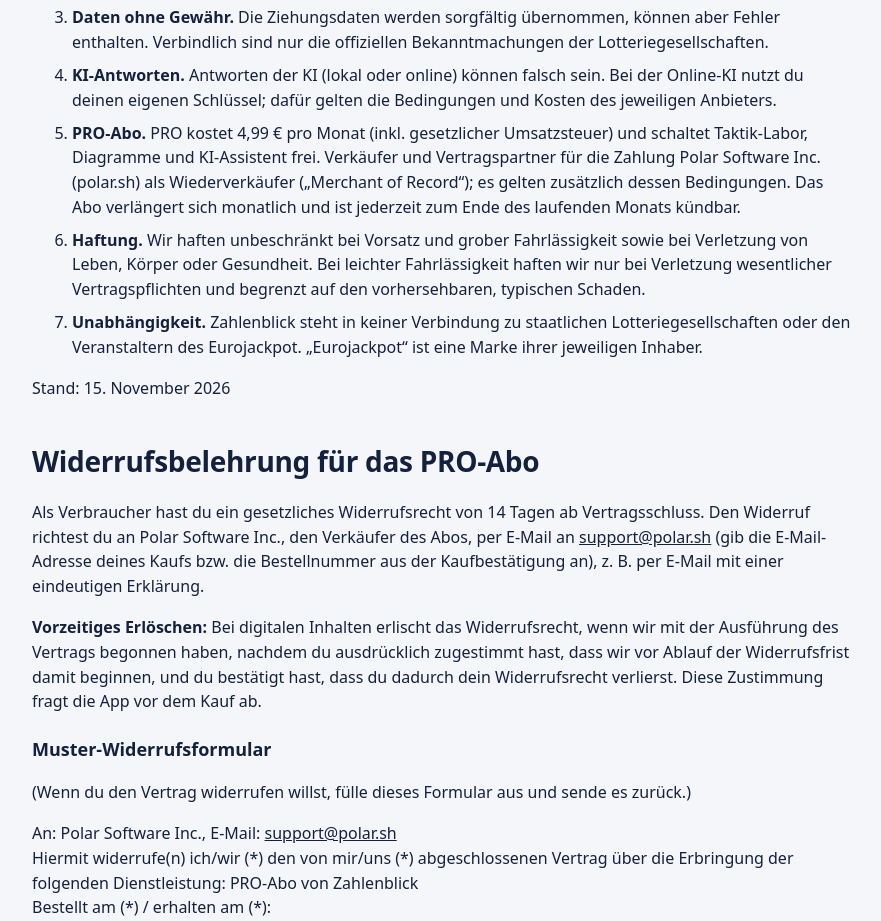
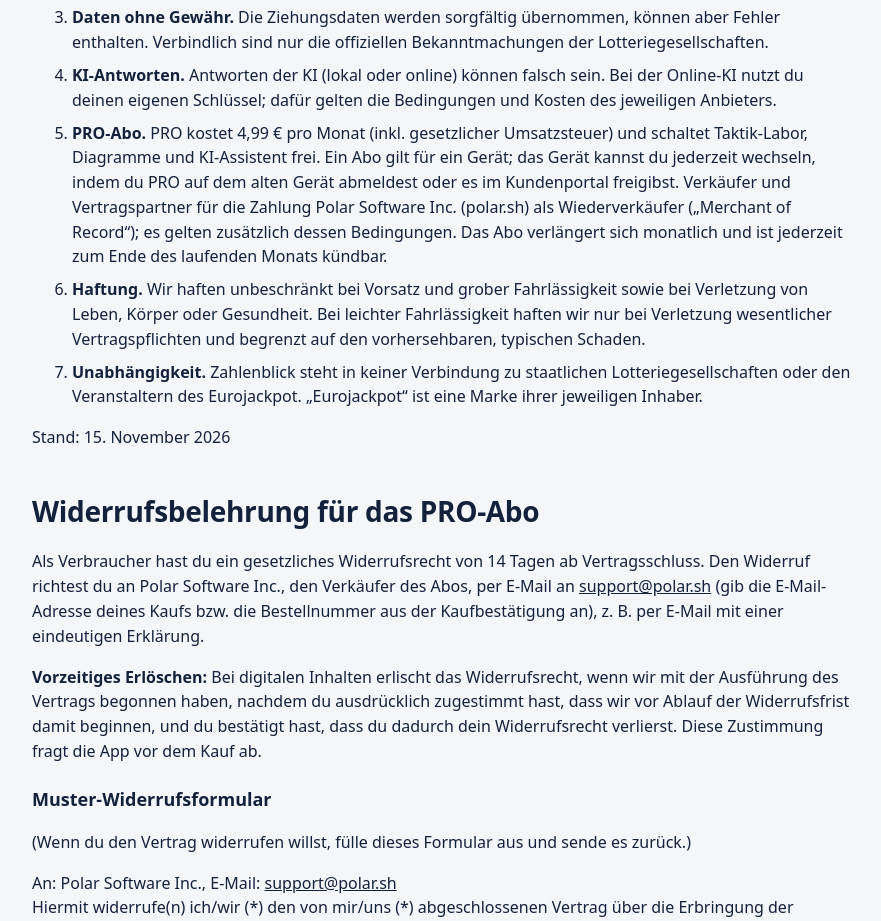
Before and after one commit to TheChickenMC/zahlenblick, a plain HTML site: page rechtliches.html in a window 1280 px wide. Shown: the part 2233-3154 px from the top of the page, without its empty margins (198-1079 px from the left). Drawn offline with Linux system fonts and the light colour scheme.

Commit message:
Download-Seite

```diff
--- a/rechtliches.html
+++ b/rechtliches.html
@@ -187,7 +187,7 @@ th, td { border: 1px solid var(--linie); padding: 8px 10px; text-align: left; ve
       <li><b>Keine Gewinnversprechen.</b> Lotto ist Zufall. Statistiken, Taktiken, Tipps und Antworten des Assistenten beschreiben nur die Vergangenheit und erhöhen die Gewinnchance nicht. Entscheidungen zur Teilnahme an Lotterien triffst du selbst und auf eigenes Risiko. Teilnahme an Glücksspielen erst ab 18 Jahren.</li>
       <li><b>Daten ohne Gewähr.</b> Die Ziehungsdaten werden sorgfältig übernommen, können aber Fehler enthalten. Verbindlich sind nur die offiziellen Bekanntmachungen der Lotteriegesellschaften.</li>
       <li><b>KI-Antworten.</b> Antworten der KI (lokal oder online) können falsch sein. Bei der Online-KI nutzt du deinen eigenen Schlüssel; dafür gelten die Bedingungen und Kosten des jeweiligen Anbieters.</li>
-      <li><b>PRO-Abo.</b> PRO kostet 4,99&nbsp;€ pro Monat (inkl. gesetzlicher Umsatzsteuer) und schaltet Taktik-Labor, Diagramme und KI-Assistent frei. Verkäufer und Vertragspartner für die Zahlung Polar Software Inc. (polar.sh) als Wiederverkäufer („Merchant of Record“); es gelten zusätzlich dessen Bedingungen. Das Abo verlängert sich monatlich und ist jederzeit zum Ende des laufenden Monats kündbar.</li>
+      <li><b>PRO-Abo.</b> PRO kostet 4,99&nbsp;€ pro Monat (inkl. gesetzlicher Umsatzsteuer) und schaltet Taktik-Labor, Diagramme und KI-Assistent frei. Ein Abo gilt für ein Gerät; das Gerät kannst du jederzeit wechseln, indem du PRO auf dem alten Gerät abmeldest oder es im Kundenportal freigibst. Verkäufer und Vertragspartner für die Zahlung Polar Software Inc. (polar.sh) als Wiederverkäufer („Merchant of Record“); es gelten zusätzlich dessen Bedingungen. Das Abo verlängert sich monatlich und ist jederzeit zum Ende des laufenden Monats kündbar.</li>
       <li><b>Haftung.</b> Wir haften unbeschränkt bei Vorsatz und grober Fahrlässigkeit sowie bei Verletzung von Leben, Körper oder Gesundheit. Bei leichter Fahrlässigkeit haften wir nur bei Verletzung wesentlicher Vertragspflichten und begrenzt auf den vorhersehbaren, typischen Schaden.</li>
       <li><b>Unabhängigkeit.</b> Zahlenblick steht in keiner Verbindung zu staatlichen Lotteriegesellschaften oder den Veranstaltern des Eurojackpot. „Eurojackpot“ ist eine Marke ihrer jeweiligen Inhaber.</li>
     </ol>
```
Also changed, not shown: index.html (+1 -1 lines).
